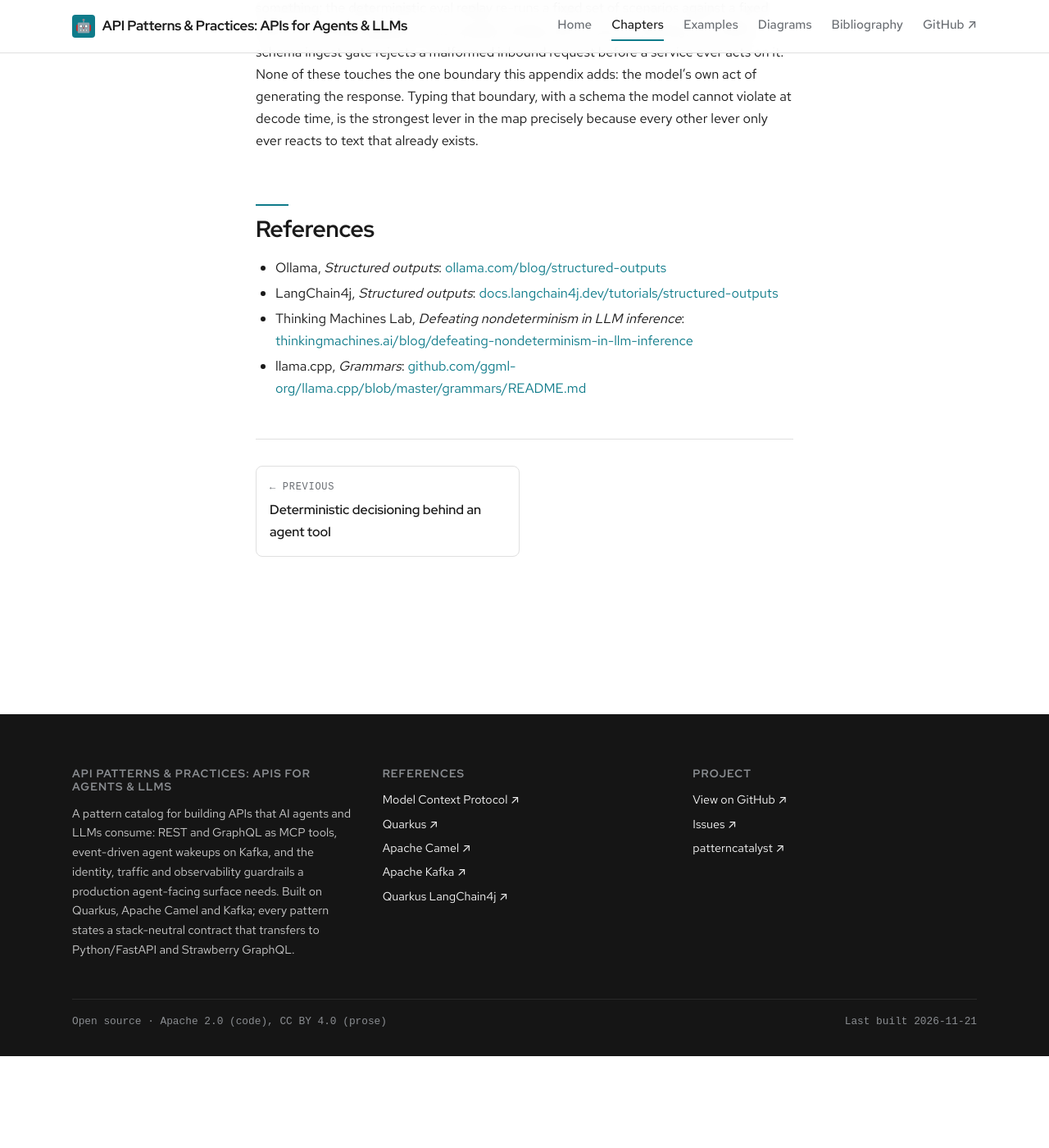
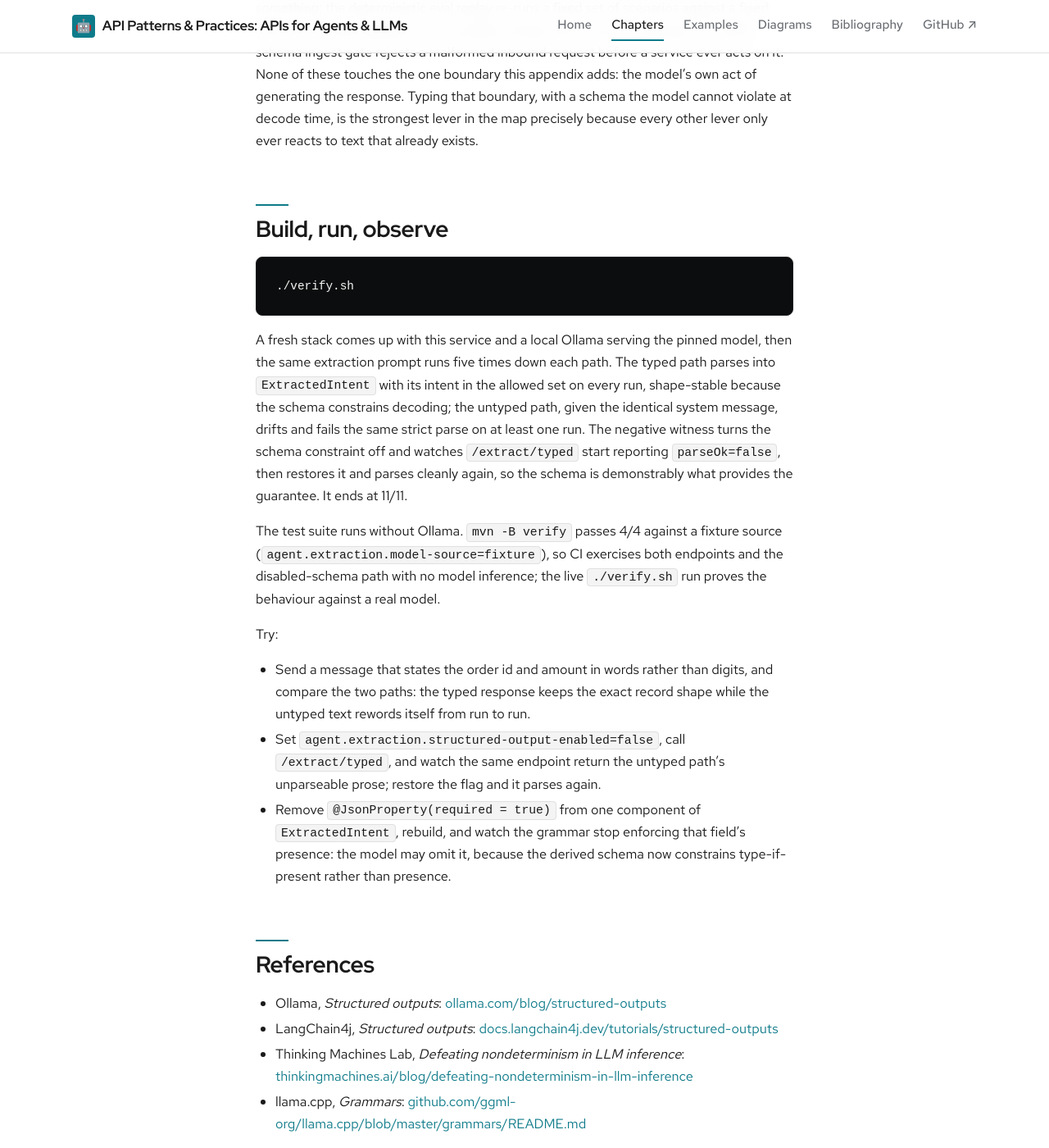
Before and after one commit to patterncatalyst/api-patterns-and-practices-for-agents, a Jekyll site: the page built from _docs/ag-structured-outputs.md, in a window 1280 px wide and 1400 px high, scrolled down 3370 px. Shown: the whole window at 82% size. Built offline with Jekyll 4.4.1, drawn with Linux system fonts in a browser that asks for light colours; some web fonts are replaced; before the commit the page ends 4658 px from its top, so only the background shows below that.

Commit message:
docs(ag): add Build, run, observe to structured-outputs appendix (#23)
The page lacked the Build-run-observe section every chapter and the af
appendix carry, so readers could not tell the live-verified example
(examples/ag-structured-outputs) ships. Add how to run verify.sh, what
the 11/11 run proves, the no-Ollama fixture lane, and three experiments.

````diff
--- a/_docs/ag-structured-outputs.md
+++ b/_docs/ag-structured-outputs.md
@@ -91,6 +91,22 @@ act of generating the response. Typing that boundary, with a schema the model ca
 decode time, is the strongest lever in the map precisely because every other lever only ever reacts
 to text that already exists.
 
+## Build, run, observe
+
+```bash
+./verify.sh
+```
+
+A fresh stack comes up with this service and a local Ollama serving the pinned model, then the same extraction prompt runs five times down each path. The typed path parses into `ExtractedIntent` with its intent in the allowed set on every run, shape-stable because the schema constrains decoding; the untyped path, given the identical system message, drifts and fails the same strict parse on at least one run. The negative witness turns the schema constraint off and watches `/extract/typed` start reporting `parseOk=false`, then restores it and parses cleanly again, so the schema is demonstrably what provides the guarantee. It ends at 11/11.
+
+The test suite runs without Ollama. `mvn -B verify` passes 4/4 against a fixture source (`agent.extraction.model-source=fixture`), so CI exercises both endpoints and the disabled-schema path with no model inference; the live `./verify.sh` run proves the behaviour against a real model.
+
+Try:
+
+- Send a message that states the order id and amount in words rather than digits, and compare the two paths: the typed response keeps the exact record shape while the untyped text rewords itself from run to run.
+- Set `agent.extraction.structured-output-enabled=false`, call `/extract/typed`, and watch the same endpoint return the untyped path's unparseable prose; restore the flag and it parses again.
+- Remove `@JsonProperty(required = true)` from one component of `ExtractedIntent`, rebuild, and watch the grammar stop enforcing that field's presence: the model may omit it, because the derived schema now constrains type-if-present rather than presence.
+
 ## References
 
 - Ollama, *Structured outputs*: [ollama.com/blog/structured-outputs](https://ollama.com/blog/structured-outputs)
````
